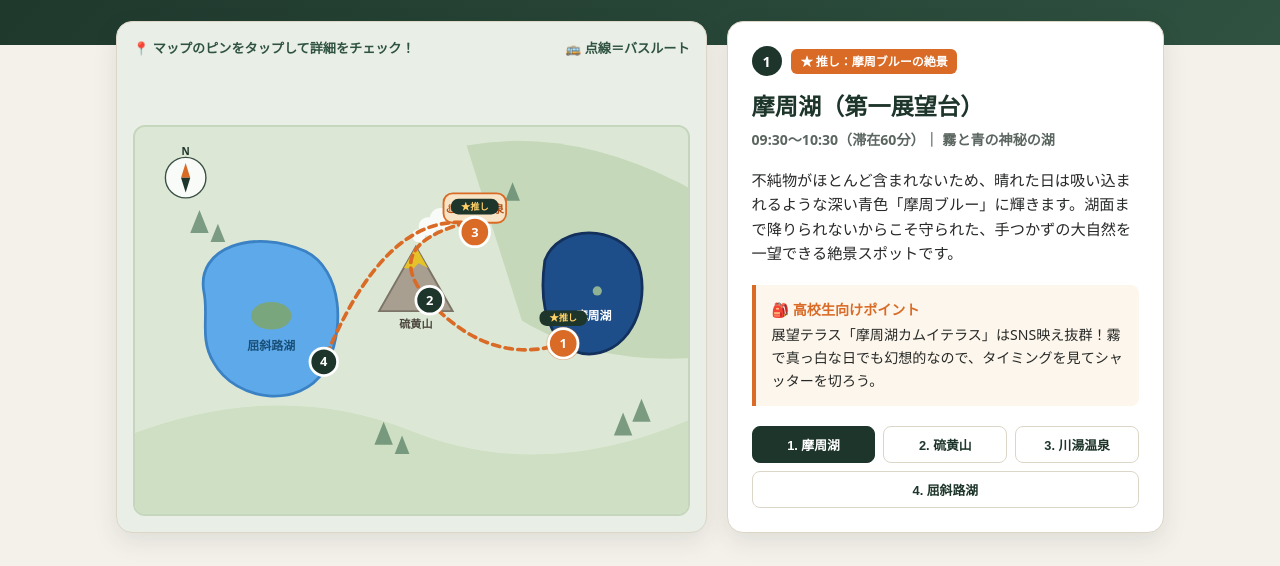
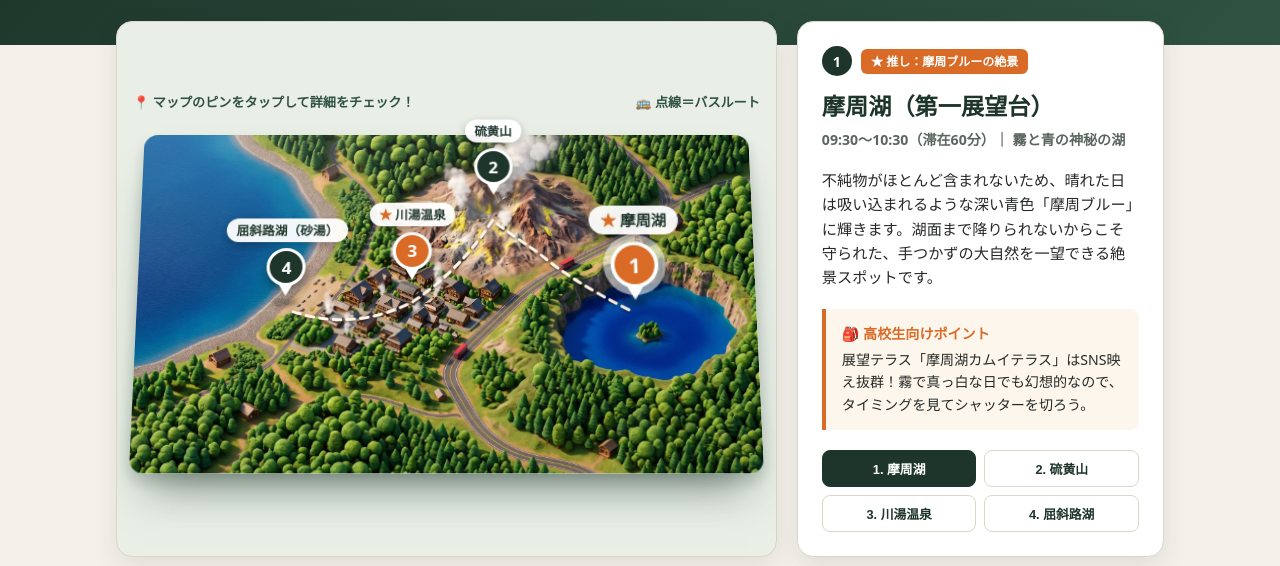
Before and after one commit to Teru2129/teshikaga-map, a plain HTML site: page index.html in a window 1280 px wide. Shown: the part 181-747 px from the top of the page. Drawn offline with Linux system fonts and the light colour scheme.

Commit message:
マップをジオラマ風3D画像に変更（浮かぶピン・傾き・バスルート）
Co-Authored-By: Claude Opus 5.5 <noreply@anthropic.com>
Claude-Session: https://claude.ai/code/session_01UDyp6MC5i9FZxT7RjGh9kk

```diff
--- a/index.html
+++ b/index.html
@@ -109,8 +109,10 @@
 
     /* マップ＆詳細パネルのグリッド */
     .map-grid {
+      max-width: 1200px;
+      margin: 0 auto;
       display: grid;
-      grid-template-columns: 1.35fr 1fr;
+      grid-template-columns: 1.8fr 1fr;
       gap: 1.25rem;
       align-items: stretch;
     }
@@ -135,7 +137,7 @@
       background: #e9efe6;
       display: flex;
       flex-direction: column;
-      justify-content: space-between;
+      justify-content: center;
     }
 
     .map-hint {
@@ -148,32 +150,177 @@
       align-items: center;
     }
 
-    svg#teshikaga-map {
+    /* ジオラマ風3Dマップ */
+    .map3d-scene {
+      perspective: 1400px;
+      padding: 6px 4px 14px;
+    }
+
+    .map3d {
+      position: relative;
+      border-radius: 14px;
+      transform-style: preserve-3d;
+      transform: rotateX(var(--rx, 12deg)) rotateY(var(--ry, 0deg));
+      transition: transform 0.25s ease-out;
+      box-shadow: 0 30px 40px -18px rgba(29, 53, 42, 0.55), 0 8px 14px rgba(29, 53, 42, 0.18);
+    }
+
+    .map3d img {
+      display: block;
       width: 100%;
       height: auto;
-      display: block;
-      border-radius: 12px;
-      background: #dce8d5;
-      border: 2px solid #c5d6bc;
+      border-radius: 14px;
     }
 
-    /* SVGピン操作 */
-    .map-pin {
-      cursor: pointer;
-      transition: transform 0.2s ease;
+    .map3d::after {
+      content: "";
+      position: absolute;
+      inset: 0;
+      border-radius: 14px;
+      pointer-events: none;
+      background: linear-gradient(160deg, rgba(255,255,255,0.18), rgba(255,255,255,0) 40%, rgba(0,0,0,0.12));
     }
 
-    .map-pin:hover .pin-circle {
-      stroke-width: 4;
+    .map3d .route {
+      position: absolute;
+      inset: 0;
+      width: 100%;
+      height: 100%;
+      pointer-events: none;
+      transform: translateZ(8px);
     }
 
-    .map-pin.active .pin-pulse {
-      animation: pulse 1.6s infinite;
+    .route path {
+      fill: none;
+      stroke: #fff4e6;
+      stroke-width: 5;
+      stroke-dasharray: 12 10;
+      stroke-linecap: round;
+      filter: drop-shadow(0 2px 2px rgba(0,0,0,0.45));
+      animation: busflow 1.2s linear infinite;
     }
 
-    @keyframes pulse {
-      0% { r: 16; opacity: 0.8; }
-      100% { r: 30; opacity: 0; }
+    @keyframes busflow {
+      to { stroke-dashoffset: -22; }
+    }
+
+    /* 浮かぶピン */
+    .map-pin {
+      position: absolute;
+      transform: translate(-50%, -100%) translateZ(40px);
+      transform-style: preserve-3d;
+      background: none;
+      border: none;
+      padding: 0;
+      cursor: pointer;
+      display: flex;
+      flex-direction: column;
+      align-items: center;
+      font-family: inherit;
+    }
+
+    .pin-body {
+      display: flex;
+      flex-direction: column;
+      align-items: center;
+      animation: float 2.6s ease-in-out infinite;
+      transition: transform 0.25s ease;
+    }
+
+    .map-pin:nth-child(3) .pin-body { animation-delay: -0.6s; }
+    .map-pin:nth-child(4) .pin-body { animation-delay: -1.3s; }
+    .map-pin:nth-child(5) .pin-body { animation-delay: -1.9s; }
+
+    @keyframes float {
+      0%, 100% { translate: 0 0; }
+      50% { translate: 0 -8px; }
+    }
+
+    .pin-head {
+      width: 38px;
+      height: 38px;
+      border-radius: 50%;
+      background: var(--forest-dark);
+      color: #fff;
+      font-weight: bold;
+      font-size: 1.05rem;
+      display: grid;
+      place-items: center;
+      border: 3px solid #fff;
+      box-shadow: 0 6px 10px rgba(0,0,0,0.35);
+    }
+
+    .map-pin.oshi .pin-head {
+      background: var(--earth-orange);
+    }
+
+    .pin-stem {
+      width: 0;
+      height: 0;
+      border-left: 7px solid transparent;
+      border-right: 7px solid transparent;
+      border-top: 12px solid #fff;
+      margin-top: -2px;
+    }
+
+    .pin-label {
+      position: absolute;
+      bottom: 100%;
+      margin-bottom: 6px;
+      white-space: nowrap;
+      background: rgba(255,255,255,0.94);
+      color: var(--forest-dark);
+      font-size: 0.78rem;
+      font-weight: bold;
+      padding: 0.2rem 0.6rem;
+      border-radius: 999px;
+      box-shadow: 0 3px 8px rgba(0,0,0,0.25);
+    }
+
+    .map-pin.oshi .pin-label::before {
+      content: "★ ";
+      color: var(--earth-orange);
+    }
+
+    .pin-shadow {
+      width: 26px;
+      height: 8px;
+      border-radius: 50%;
+      background: rgba(0,0,0,0.35);
+      filter: blur(2px);
+      margin-top: 2px;
+      animation: shadow 2.6s ease-in-out infinite;
+    }
+
+    .map-pin:nth-child(3) .pin-shadow { animation-delay: -0.6s; }
+    .map-pin:nth-child(4) .pin-shadow { animation-delay: -1.3s; }
+    .map-pin:nth-child(5) .pin-shadow { animation-delay: -1.9s; }
+
+    @keyframes shadow {
+      0%, 100% { transform: scale(1); opacity: 0.8; }
+      50% { transform: scale(0.7); opacity: 0.45; }
+    }
+
+    .map-pin:hover .pin-body,
+    .map-pin.active .pin-body {
+      transform: scale(1.22);
+    }
+
+    .map-pin.active .pin-head {
+      box-shadow: 0 0 0 6px rgba(255,255,255,0.55), 0 10px 16px rgba(0,0,0,0.4);
+    }
+
+    @media (max-width: 600px) {
+      .map3d-scene { padding-top: 34px; }
+      .pin-head { width: 26px; height: 26px; font-size: 0.8rem; border-width: 2px; }
+      .pin-stem { border-left-width: 5px; border-right-width: 5px; border-top-width: 8px; }
+      .pin-label { font-size: 0.62rem; padding: 0.1rem 0.4rem; margin-bottom: 3px; }
+      .map-pin:not(.active) .pin-label { display: none; }
+      .map-pin:hover .pin-body, .map-pin.active .pin-body { transform: scale(1.1); }
+    }
+
+    @media (prefers-reduced-motion: reduce) {
+      .pin-body, .pin-shadow, .route path { animation: none; }
     }
 
     /* スポット詳細パネル */
@@ -481,102 +628,37 @@
   <main>
     <!-- マップ＆詳細セクション -->
     <div class="map-grid">
-      <!-- イラスト風SVGマップ -->
+      <!-- ジオラマ風3Dマップ -->
       <div class="card map-wrapper">
         <div class="map-hint">
           <span>📍 マップのピンをタップして詳細をチェック！</span>
           <span>🚌 点線＝バスルート</span>
         </div>
 
-        <svg id="teshikaga-map" viewBox="0 0 600 420" xmlns="http://www.w3.org/2000/svg" role="img" aria-label="弟子屈町 観光イラストマップ">
-          <!-- 背景の地形・森 -->
-          <path d="M0,0 H600 V420 H0 Z" fill="#dce8d5" />
-          <!-- 等高線風の丘 -->
-          <path d="M-20,340 Q150,270 300,330 T620,310 V420 H-20 Z" fill="#cedfc4" />
-          <path d="M360,20 Q470,0 590,60 T620,250 Q500,260 420,210 Z" fill="#c5d9ba" />
-
-          <!-- 木のイラスト（装飾） -->
-          <g fill="#5b8266" opacity="0.75">
-            <polygon points="70,90 60,115 80,115" />
-            <polygon points="90,105 82,125 98,125" />
-            <polygon points="270,320 260,345 280,345" />
-            <polygon points="290,335 282,355 298,355" />
-            <polygon points="530,310 520,335 540,335" />
-            <polygon points="550,295 540,320 560,320" />
-            <polygon points="410,60 402,80 418,80" />
-          </g>
-
-          <!-- 屈斜路湖（西側・大きなカルデラ湖） -->
-          <path d="M75,180 C65,130 130,110 185,135 C225,155 230,220 205,265 C180,305 110,300 85,255 C70,230 80,205 75,180 Z" fill="#5da9e9" stroke="#3b82c4" stroke-width="3" />
-          <!-- 中島 -->
-          <ellipse cx="148" cy="205" rx="22" ry="15" fill="#7aa67e" />
-          <text x="148" y="242" text-anchor="middle" font-size="13" font-weight="bold" fill="#184e77">屈斜路湖</text>
-
-          <!-- 摩周湖（東側・深いブルー） -->
-          <path d="M445,145 C460,105 525,105 545,145 C560,180 545,235 505,245 C465,255 435,215 445,145 Z" fill="#1d4e89" stroke="#13315c" stroke-width="3" />
-          <!-- カムイシュ島 -->
-          <circle cx="502" cy="178" r="5" fill="#8fb392" />
-          <text x="498" y="210" text-anchor="middle" font-size="13" font-weight="bold" fill="#ffffff">摩周湖</text>
-
-          <!-- 硫黄山（中央やや北・岩山と噴煙） -->
-          <polygon points="265,200 305,130 345,200" fill="#a89f91" stroke="#7d7468" stroke-width="2" />
-          <polygon points="292,153 305,130 318,153 308,148 302,154" fill="#e6c229" />
-          <!-- 噴煙 -->
-          <g fill="#ffffff" opacity="0.85">
-            <circle cx="308" cy="118" r="7" />
-            <circle cx="318" cy="108" r="10" />
-            <circle cx="332" cy="100" r="12" />
-          </g>
-          <text x="305" y="218" text-anchor="middle" font-size="12" font-weight="bold" fill="#4a443c">硫黄山</text>
-
-          <!-- 川湯温泉（硫黄山の北東・温泉マーク風） -->
-          <rect x="335" y="72" width="68" height="32" rx="10" fill="#f7e3c6" stroke="#d96b27" stroke-width="2" />
-          <text x="369" y="93" text-anchor="middle" font-size="12" font-weight="bold" fill="#b34d12">♨ 川湯温泉</text>
-
-          <!-- 貸切バスルート（点線） -->
-          <path d="M465,235 Q390,260 325,195 T360,104 Q270,95 205,255"
-                fill="none" stroke="#d96b27" stroke-width="4" stroke-dasharray="8,6" stroke-linecap="round" />
-
-          <!-- ピン1：摩周湖（推し） -->
-          <g class="map-pin active" data-id="0" transform="translate(465, 235)">
-            <circle class="pin-pulse" cx="0" cy="0" r="16" fill="#d96b27" opacity="0.5" />
-            <circle class="pin-circle" cx="0" cy="0" r="16" fill="#d96b27" stroke="#ffffff" stroke-width="3" />
-            <text x="0" y="5" text-anchor="middle" font-size="14" font-weight="bold" fill="#ffffff">1</text>
-            <rect x="-26" y="-36" width="52" height="17" rx="8" fill="#1d352a" />
-            <text x="0" y="-24" text-anchor="middle" font-size="10" font-weight="bold" fill="#ffd166">★推し</text>
-          </g>
-
-          <!-- ピン2：硫黄山 -->
-          <g class="map-pin" data-id="1" transform="translate(320, 188)">
-            <circle class="pin-pulse" cx="0" cy="0" r="16" fill="#1d352a" opacity="0.5" />
-            <circle class="pin-circle" cx="0" cy="0" r="15" fill="#1d352a" stroke="#ffffff" stroke-width="3" />
-            <text x="0" y="5" text-anchor="middle" font-size="14" font-weight="bold" fill="#ffffff">2</text>
-          </g>
-
-          <!-- ピン3：川湯温泉（推し） -->
-          <g class="map-pin" data-id="2" transform="translate(369, 114)">
-            <circle class="pin-pulse" cx="0" cy="0" r="16" fill="#d96b27" opacity="0.5" />
-            <circle class="pin-circle" cx="0" cy="0" r="16" fill="#d96b27" stroke="#ffffff" stroke-width="3" />
-            <text x="0" y="5" text-anchor="middle" font-size="14" font-weight="bold" fill="#ffffff">3</text>
-            <rect x="-26" y="-36" width="52" height="17" rx="8" fill="#1d352a" />
-            <text x="0" y="-24" text-anchor="middle" font-size="10" font-weight="bold" fill="#ffd166">★推し</text>
-          </g>
-
-          <!-- ピン4：屈斜路湖（砂湯） -->
-          <g class="map-pin" data-id="3" transform="translate(205, 255)">
-            <circle class="pin-pulse" cx="0" cy="0" r="16" fill="#1d352a" opacity="0.5" />
-            <circle class="pin-circle" cx="0" cy="0" r="15" fill="#1d352a" stroke="#ffffff" stroke-width="3" />
-            <text x="0" y="5" text-anchor="middle" font-size="14" font-weight="bold" fill="#ffffff">4</text>
-          </g>
-
-          <!-- コンパス -->
-          <g transform="translate(55, 55)">
-            <circle cx="0" cy="0" r="22" fill="#ffffff" opacity="0.85" stroke="#1d352a" stroke-width="1.5" />
-            <polygon points="0,-16 -5,0 5,0" fill="#d96b27" />
-            <polygon points="0,16 -5,0 5,0" fill="#1d352a" />
-            <text x="0" y="-25" text-anchor="middle" font-size="11" font-weight="bold" fill="#1d352a">N</text>
-          </g>
-        </svg>
+        <div class="map3d-scene" id="teshikaga-map">
+          <div class="map3d" id="map3d">
+            <img src="map.jpg" alt="弟子屈町のジオラマ風イラストマップ（屈斜路湖・硫黄山・川湯温泉・摩周湖）">
+            <svg class="route" viewBox="0 0 1000 558" preserveAspectRatio="none" aria-hidden="true">
+              <path d="M796,300 Q700,250 650,205 Q600,170 575,150 Q520,235 446,285 Q350,335 250,300" />
+            </svg>
+            <button class="map-pin active oshi" data-id="0" style="left:79.6%; top:54.5%;" aria-label="1. 摩周湖">
+              <span class="pin-body"><span class="pin-label">摩周湖</span><span class="pin-head">1</span><span class="pin-stem"></span></span>
+              <span class="pin-shadow"></span>
+            </button>
+            <button class="map-pin" data-id="1" style="left:57.5%; top:27%;" aria-label="2. 硫黄山">
+              <span class="pin-body"><span class="pin-label">硫黄山</span><span class="pin-head">2</span><span class="pin-stem"></span></span>
+              <span class="pin-shadow"></span>
+            </button>
+            <button class="map-pin oshi" data-id="2" style="left:44.6%; top:51.5%;" aria-label="3. 川湯温泉">
+              <span class="pin-body"><span class="pin-label">川湯温泉</span><span class="pin-head">3</span><span class="pin-stem"></span></span>
+              <span class="pin-shadow"></span>
+            </button>
+            <button class="map-pin" data-id="3" style="left:24.8%; top:54.5%;" aria-label="4. 屈斜路湖（砂湯）">
+              <span class="pin-body"><span class="pin-label">屈斜路湖（砂湯）</span><span class="pin-head">4</span><span class="pin-stem"></span></span>
+              <span class="pin-shadow"></span>
+            </button>
+          </div>
+        </div>
       </div>
 
       <!-- スポット詳細パネル -->
@@ -784,6 +866,24 @@
       });
     });
 
+
+    // マップを指やマウスの動きに合わせて少し傾ける
+    const scene = document.getElementById("teshikaga-map");
+    const map3d = document.getElementById("map3d");
+    if (!window.matchMedia("(prefers-reduced-motion: reduce)").matches) {
+      scene.addEventListener("pointermove", (e) => {
+        const r = scene.getBoundingClientRect();
+        const x = (e.clientX - r.left) / r.width - 0.5;
+        const y = (e.clientY - r.top) / r.height - 0.5;
+        map3d.style.setProperty("--ry", (x * 10).toFixed(2) + "deg");
+        map3d.style.setProperty("--rx", (12 - y * 8).toFixed(2) + "deg");
+      });
+      scene.addEventListener("pointerleave", () => {
+        map3d.style.setProperty("--ry", "0deg");
+        map3d.style.setProperty("--rx", "12deg");
+      });
+    }
+
     // 初期表示（摩周湖）
     selectSpot(0);
   </script>
```
Also changed, not shown: map.jpg (added).
